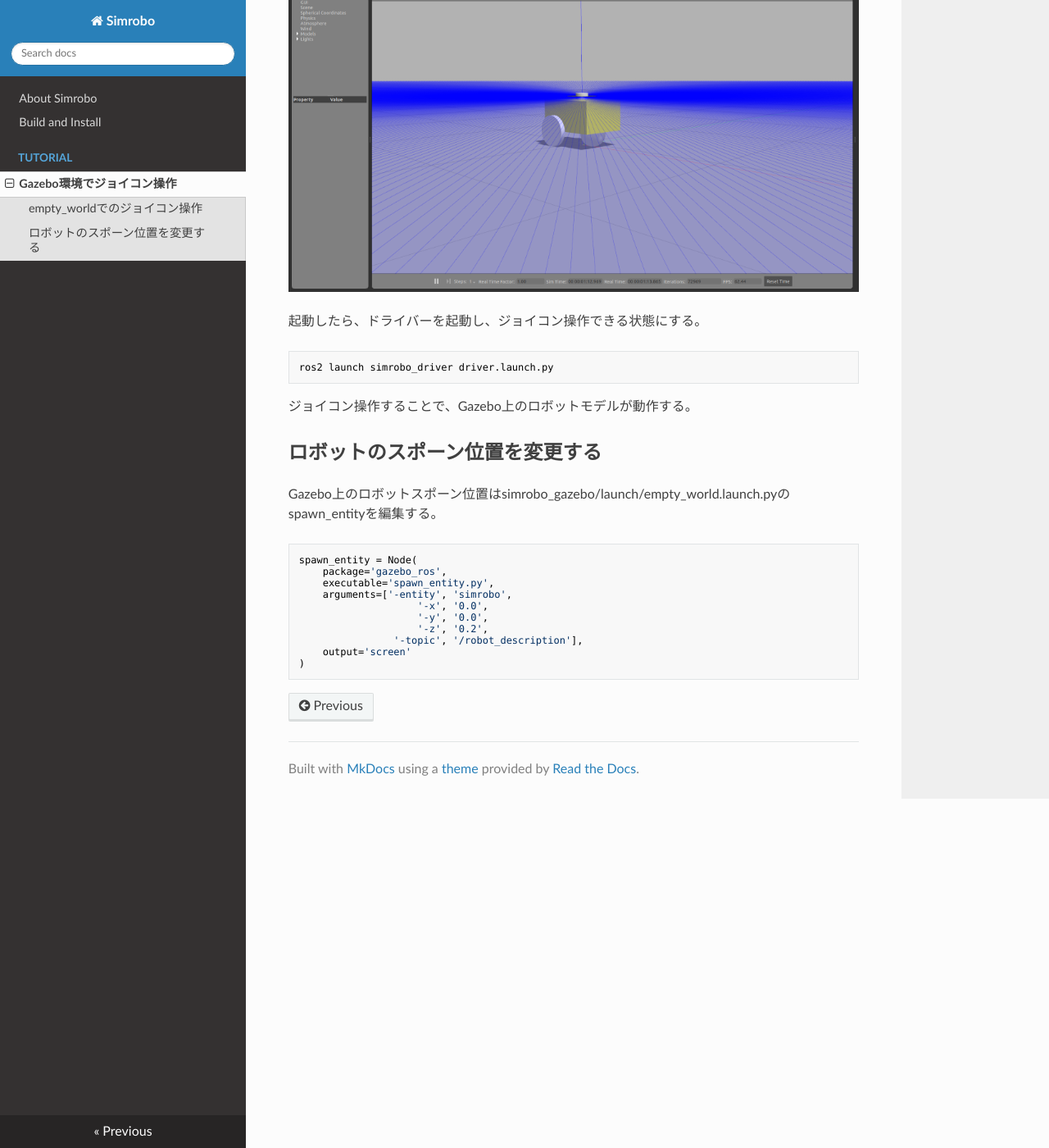
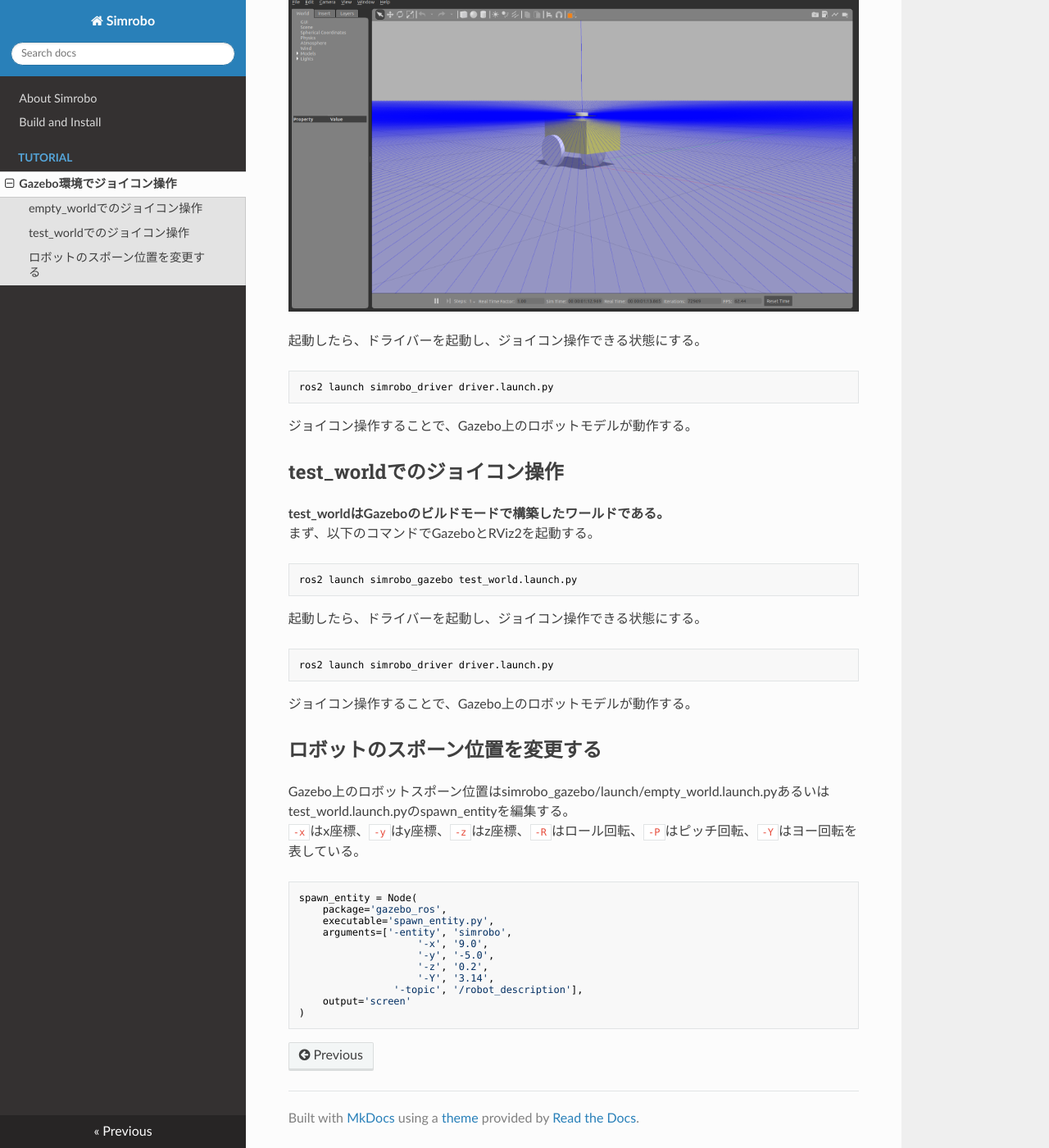
Before and after one commit to YumaMatsumura/simrobo_documentation, an MkDocs documentation site: the page built from docs/tutorial/joy_control.md, in a window 1280 px wide and 1400 px high, scrolled down 755 px. Shown: the whole window at 82% size. Built offline with MkDocs 1.6.1, drawn with Linux system fonts in a browser that asks for light colours; nearby versions of some CDN libraries; some of the changed text lies outside the part shown.

Commit message:
update joy_control.md

````diff
--- a/docs/tutorial/joy_control.md
+++ b/docs/tutorial/joy_control.md
@@ -1,5 +1,6 @@
 # Gazebo環境でジョイコン操作
 ## empty_worldでのジョイコン操作
+**empty\_worldはGazebo環境にロボットモデル以外何も表示されないワールドである。**
 まず、以下のコマンドでGazeboとRViz2を起動する。
 ```bash
 ros2 launch simrobo_gazebo empty_world.launch.py
@@ -15,16 +16,33 @@ ros2 launch simrobo_driver driver.launch.py
 
 ジョイコン操作することで、Gazebo上のロボットモデルが動作する。
 
+## test_worldでのジョイコン操作
+**test_worldはGazeboのビルドモードで構築したワールドである。**
+まず、以下のコマンドでGazeboとRViz2を起動する。
+```bash
+ros2 launch simrobo_gazebo test_world.launch.py
+```
+
+起動したら、ドライバーを起動し、ジョイコン操作できる状態にする。
+```bash
+ros2 launch simrobo_driver driver.launch.py
+```
+
+ジョイコン操作することで、Gazebo上のロボットモデルが動作する。
+
 ## ロボットのスポーン位置を変更する
-Gazebo上のロボットスポーン位置はsimrobo\_gazebo/launch/empty\_world.launch.pyのspawn_entityを編集する。
+Gazebo上のロボットスポーン位置はsimrobo\_gazebo/launch/empty\_world.launch.pyあるいはtest\_world.launch.pyのspawn_entityを編集する。
+`-x`はx座標、`-y`はy座標、`-z`はz座標、`-R`はロール回転、`-P`はピッチ回転、`-Y`はヨー回転を表している。
+
 ```python
 spawn_entity = Node(
     package='gazebo_ros',
     executable='spawn_entity.py',
     arguments=['-entity', 'simrobo',
-                    '-x', '0.0',
-                    '-y', '0.0',
+                    '-x', '9.0',
+                    '-y', '-5.0',
                     '-z', '0.2',
+                    '-Y', '3.14',
                 '-topic', '/robot_description'],
     output='screen'
 )
````
